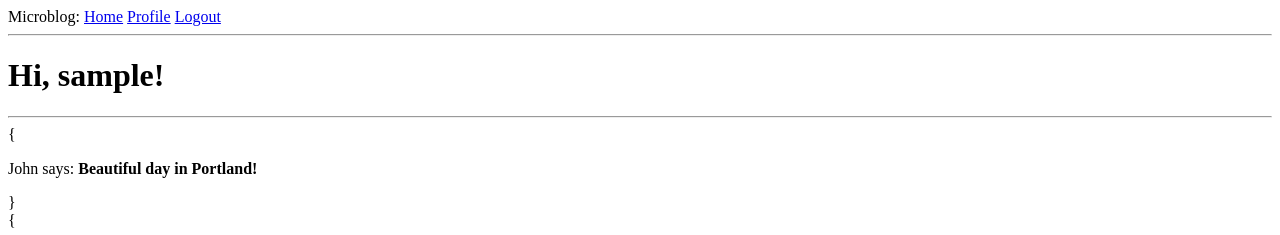
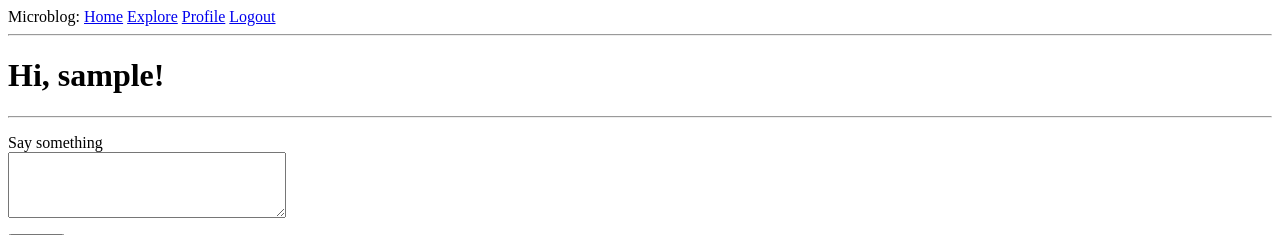
Before and after one commit to vmarmin/flask-tutorial, a Flask app: page / in a window 1280 px wide. Shown: the top 235 px of the page. Run offline with Flask 2, Linux system fonts and the light colour scheme; a user stored in the database is signed in; tables that the repository leaves empty hold one stand-in row (values such as "Sample post").

Commit message:
Adding blog post query + user page link.

```diff
--- a/microblog/app/forms.py
+++ b/microblog/app/forms.py
@@ -46,3 +46,10 @@ class EditProfileForm(FlaskForm):
             user = User.query.filter_by(username=self.username.data).first()
             if user is not None:
                 raise ValidationError("Please use a different username.")
+
+
+class PostForm(FlaskForm):
+    post = TextAreaField(
+        "Say something", validators=[DataRequired(), Length(min=1, max=140)]
+    )
+    submit = SubmitField("Submit")
--- a/microblog/app/routes.py
+++ b/microblog/app/routes.py
@@ -5,19 +5,24 @@ from flask_login import current_user, login_required, login_user, logout_user
 from werkzeug.urls import url_parse
 
 from app import app, db
-from app.forms import EditProfileForm, LoginForm, RegistrationForm
-from app.models import User
+from app.forms import EditProfileForm, LoginForm, PostForm, RegistrationForm
+from app.models import Post, User
 
 
-@app.route("/")
-@app.route("/index")
+@app.route("/", methods=["GET", "POST"])
+@app.route("/index", methods=["GET", "POST"])
 @login_required
 def index():
-    posts = [
-        {"author": {"username": "John"}, "body": "Beautiful day in Portland!"},
-        {"author": {"username": "Susan"}, "body": "The Avengers movie was so cool!"},
-    ]
-    return render_template("index.html", title="Home", posts=posts)
+    form = PostForm()
+    if form.validate_on_submit():
+        post = Post(body=form.post.data, author=current_user)
+        db.session.add(post)
+        db.session.commit()
+        flash("Your post is now live!")
+        return redirect(url_for("index"))
+    # Get post list
+    posts = current_user.followed_posts().all()
+    return render_template("index.html", title="Home", posts=posts, form=form)
 
 
 @app.route("/login", methods=["GET", "POST"])
@@ -127,3 +132,10 @@ def unfollow(username):
     db.session.commit()
     flash("You are not following {}".format(username))
     return redirect(url_for("user", username=username))
+
+
+@app.route("/explore")
+@login_required
+def explore():
+    posts = Post.query.order_by(Post.timestamp.desc()).all()
+    return render_template("index.html", title="Explore", posts=posts)
--- a/microblog/app/templates/_post.html
+++ b/microblog/app/templates/_post.html
@@ -1,6 +1,11 @@
 <table>
   <tr valign="top">
     <td><img src="{{ post.author.avatar(36) }}"></td>
-    <td><p>{{ post.author.username }} says: <b>{{ post.body }}</b></p></td>
+    <td>
+      <a href="{{ url_for('user', username=post.author.username) }}">
+        {{ post.author.username }}
+      </a>
+      says:<br>{{ post.body }}
+    </td>
   </tr>
 </table>
--- a/microblog/app/templates/base.html
+++ b/microblog/app/templates/base.html
@@ -10,6 +10,7 @@
     <div>
       Microblog:
       <a href="{{ url_for('index') }}">Home</a>
+      <a href="{{ url_for('explore') }}">Explore</a>
       {% if current_user.is_anonymous %}
       <a href="{{ url_for('login') }}">Login</a>
       {% else %}
--- a/microblog/app/templates/index.html
+++ b/microblog/app/templates/index.html
@@ -3,9 +3,20 @@
 {% block content %}
   <h1>Hi, {{ current_user.username }}!</h1>
   <hr>
+  {% if form %}
+  <form action="" method="post">
+    {{ form.hidden_tag() }}
+    <p>
+      {{ form.post.label }}<br>
+      {{ form.post(cols=32, rows=4) }}<br>
+      {% for error in form.post.errors %}
+      <span style="color: red;">[{{ errpr }}]</span>
+      {% endfor %}
+    </p>
+    <p>{{ form.submit() }}</p>
+  </form>
+  {% endif %}
   {% for post in posts %}
-  <div>
-    {<p>{{ post.author.username }} says: <b>{{post.body}}</b></p>}
-  </div>
+    {% include "_post.html" %}
   {% endfor %}
 {% endblock %}
```
Also changed, not shown: readme.md.
